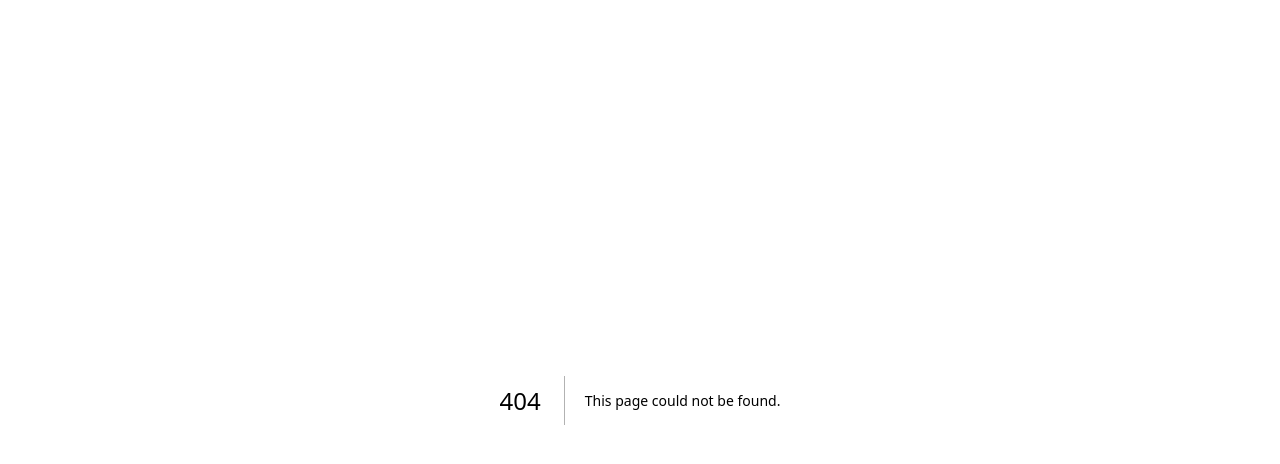
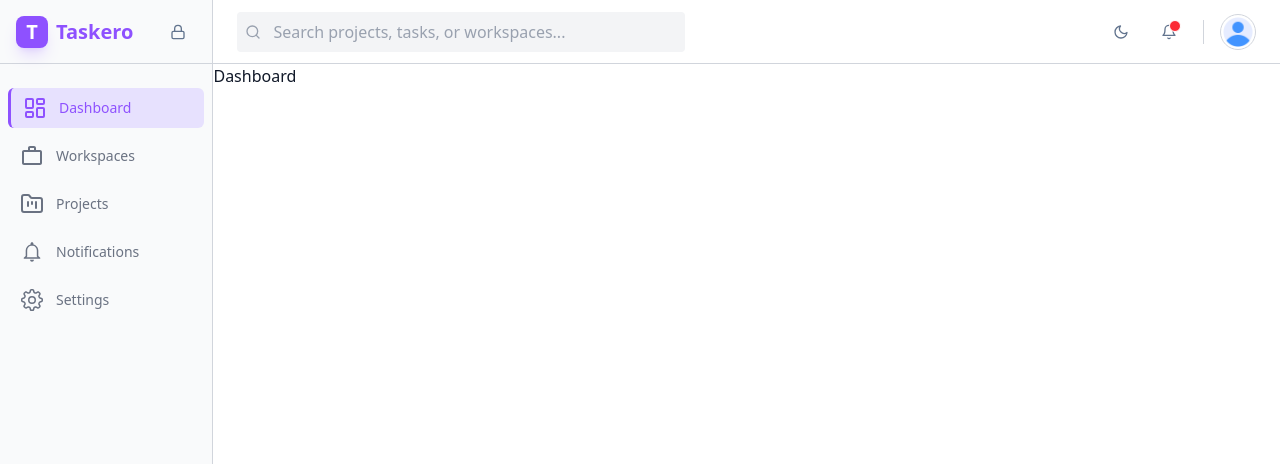
Before and after one commit to mostafaelfawal/taskero, a Next.js app in the folder frontend/: page /taskero/dashboard in a window 1280 px wide. Before the commit this address had no page. Shown: the top 464 px of the page. Built offline with nearby package versions, Linux system fonts and the light colour scheme.

Commit message:
create sidebar

```diff
--- a/frontend/app/auth/layout.tsx
+++ b/frontend/app/auth/layout.tsx
@@ -10,7 +10,7 @@ export default function AuthLayout({ children }: { children: ReactNode }) {
           <p className="h-8 w-8 bg-violet-500 rounded-lg flex items-center justify-center shadow-lg shadow-violet-500/20 text-xl text-white">
             T
           </p>
-          <h1 className="text-xl dark:text-white">Taskero</h1>
+          <h1 className="text-xl text-violet-500">Taskero</h1>
         </Link>
         {children}
         <div className="text-center lg:text-left text-xs text-gray-600 dark:text-slate-400">
--- /dev/null
+++ b/frontend/app/taskero/dashboard/page.tsx
@@ -0,0 +1,3 @@
+export default function Dashboard() {
+  return <main>Dashboard</main>;
+}
--- /dev/null
+++ b/frontend/app/taskero/layout.tsx
@@ -0,0 +1,52 @@
+"use client";
+
+import Sidebar from "@/components/Sidebar";
+import ToggleThemeButton from "@/components/ToggleThemeButton";
+import { RootState } from "@/store/store";
+import Image from "next/image";
+import { ReactNode } from "react";
+import { FiBell, FiSearch } from "react-icons/fi";
+import { useSelector } from "react-redux";
+
+export default function MainLayout({ children }: { children: ReactNode }) {
+  const user = useSelector((state: RootState) => state.user);
+
+  return (
+    <>
+      <div className="flex">
+        <Sidebar />
+        <div className="w-full bg-white dark:bg-gray-900 text-gray-900 dark:text-gray-100">
+          <header className="sticky top-0 backdrop-blur px-6 h-16 flex items-center border-b border-b-gray-300 dark:border-b-slate-700 w-full bg-white/80 dark:bg-gray-900/80">
+            <div className="flex justify-between w-full">
+              <div className="relative w-md">
+                <input
+                  type="search"
+                  placeholder="Search projects, tasks, or workspaces..."
+                  className="w-full bg-gray-100 dark:bg-gray-800 pl-9 pr-4 py-2 rounded focus:outline-none focus:ring-3 focus:ring-violet-300 dark:focus:ring-violet-700 placeholder:text-gray-400 dark:placeholder:text-gray-500 transition-shadow"
+                />
+                <FiSearch className="absolute top-3 left-2 text-gray-400 dark:text-gray-500" />
+              </div>
+              <div className="flex gap-3 items-center">
+                <ToggleThemeButton />
+                <button className="relative text-slate-500 hover:text-slate-600 dark:text-slate-400 dark:hover:text-slate-300 transition-colors w-9 h-9 flex justify-center items-center">
+                  <FiBell />
+                  <span className="absolute top-1.5 right-1.5 rounded-full size-3 bg-red-500 border border-white dark:border-gray-800"></span>
+                </button>
+                <div className="h-6 w-px bg-gray-300 dark:bg-slate-600 mx-1"></div>
+                <div className="relative h-9 w-9 border rounded-full border-gray-300 dark:border-gray-600 hover:border-violet-400 dark:hover:border-violet-500 transition-colors cursor-pointer">
+                  <Image
+                    src={user.avatar || "/default-avatar.png"}
+                    alt="userAvatar"
+                    fill
+                    className="object-cover p-0.5"
+                  />
+                </div>
+              </div>
+            </div>
+          </header>
+          {children}
+        </div>
+      </div>
+    </>
+  );
+}
--- /dev/null
+++ b/frontend/components/Sidebar.tsx
@@ -0,0 +1,127 @@
+import Link from "next/link";
+import { useState } from "react";
+import { FiLock, FiUnlock } from "react-icons/fi";
+import Tooltip from "./Tooltip";
+import { MdOutlineWorkOutline } from "react-icons/md";
+import { LuFolderKanban, LuLayoutDashboard } from "react-icons/lu";
+import { IoMdNotificationsOutline } from "react-icons/io";
+import { GoGear } from "react-icons/go";
+import { motion } from "framer-motion";
+import { usePathname } from "next/navigation";
+
+export default function Sidebar() {
+  const [isCollapsed, setIsCollapsed] = useState(false);
+  const [lockCollapse, setLockCollapse] = useState(false);
+
+  const handleMouseEnter = () => {
+    if (!lockCollapse) setIsCollapsed(true);
+  };
+
+  const handleMouseLeave = () => {
+    if (!lockCollapse) setIsCollapsed(false);
+  };
+
+  return (
+    <aside
+      onMouseEnter={handleMouseEnter}
+      onMouseLeave={handleMouseLeave}
+      className={`sticky top-0 float-left min-h-screen border-r border-r-gray-300
+      dark:border-slate-700 dark:bg-slate-900 transition-all duration-300
+      ${isCollapsed || lockCollapse ? "w-64" : "w-20"}`}
+    >
+      {/* HEADER */}
+      <div className="flex items-center justify-between border-b h-16 w-full px-4 border-b-gray-300 dark:border-b-slate-700 dark:bg-slate-800">
+        <Link
+          href="/taskero/dashboard"
+          className="font-bold flex gap-2 items-center"
+        >
+          <p className="h-8 w-8 bg-violet-500 rounded-lg flex items-center justify-center shadow-lg shadow-violet-500/20 text-xl text-white">
+            T
+          </p>
+
+          {(isCollapsed || lockCollapse) && (
+            <h1 className="text-xl text-violet-500 dark:text-violet-400 transition-opacity">
+              Taskero
+            </h1>
+          )}
+        </Link>
+        {(isCollapsed || lockCollapse) && (
+          <Tooltip message={lockCollapse ? "Unlock Collapse" : "Lock Collapse"}>
+            <button
+              onClick={() => {
+                setLockCollapse(!lockCollapse);
+                if (!lockCollapse) setIsCollapsed(true);
+              }}
+              className="text-slate-500 hover:text-slate-600 dark:text-slate-400 dark:hover:text-slate-500 transition-colors w-9 h-9 flex justify-center items-center"
+            >
+              {lockCollapse ? <FiUnlock /> : <FiLock />}
+            </button>
+          </Tooltip>
+        )}
+      </div>
+
+      {/* NAV */}
+      <nav className="py-6 px-2 space-y-2">
+        <SidebarItem
+          href="/taskero/dashboard"
+          icon={<LuLayoutDashboard size={24} />}
+          text="Dashboard"
+          expanded={isCollapsed || lockCollapse}
+        />
+
+        <SidebarItem
+          href="/taskero/workspaces"
+          icon={<MdOutlineWorkOutline size={24} />}
+          text="Workspaces"
+          expanded={isCollapsed || lockCollapse}
+        />
+
+        <SidebarItem
+          href="/taskero/projects"
+          icon={<LuFolderKanban size={24} />}
+          text="Projects"
+          expanded={isCollapsed || lockCollapse}
+        />
+
+        <SidebarItem
+          href="/taskero/notifications"
+          icon={<IoMdNotificationsOutline size={24} />}
+          text="Notifications"
+          expanded={isCollapsed || lockCollapse}
+        />
+
+        <SidebarItem
+          href="/taskero/settings"
+          icon={<GoGear size={24} />}
+          text="Settings"
+          expanded={isCollapsed || lockCollapse}
+        />
+      </nav>
+    </aside>
+  );
+}
+
+function SidebarItem({ href, icon, text, expanded }: any) {
+  const pathName = usePathname();
+
+  return (
+    <Link
+      href={href}
+      className={`w-full flex items-center gap-3 px-3 py-2 rounded-md text-sm transition-all group ${
+        pathName === href
+          ? "text-violet-500 dark:text-violet-600 bg-violet-300/35 dark:bg-violet-500/20 border-l-3 border-l-violet-500 dark:border-l-violet-700"
+          : "text-gray-500 dark:text-slate-400 hover:bg-gray-100 dark:hover:bg-slate-800 hover:text-black dark:hover:text-white"
+      }`}
+    >
+      {icon}
+      {expanded && (
+        <motion.span
+          initial={{ opacity: 0, x: -10 }}
+          animate={{ opacity: 1, x: 0 }}
+        >
+          {text}
+        </motion.span>
+      )}
+    </Link>
+  );
+}
--- a/frontend/components/ToggleThemeButton.tsx
+++ b/frontend/components/ToggleThemeButton.tsx
@@ -1,7 +1,6 @@
 "use client";
 
 import { FiMoon, FiSun } from "react-icons/fi";
-import ToggleButton from "./toggleButton";
 import { useDispatch, useSelector } from "react-redux";
 import { AppDispatch, RootState } from "@/store/store";
 import { setTheme, toggleTheme } from "@/store/themeSlice";
@@ -25,14 +24,12 @@ export default function ToggleThemeButton() {
   }
 
   return (
-    <div className="flex gap-2 items-center">
-      <FiSun
-        className={theme === "dark" ? "text-slate-500" : "text-orange-500"}
-      />
-      <ToggleButton isOn={theme === "dark"} toggleFn={handleToggleTheme} />
-      <FiMoon
-        className={theme === "dark" ? "text-violet-500" : "text-slate-500"}
-      />
-    </div>
+    <button onClick={handleToggleTheme} className="text-slate-500 hover:text-slate-600 dark:text-slate-400 dark:hover:text-slate-500 transition-colors w-9 h-9 flex justify-center items-center">
+      {theme === "dark" ? (
+        <FiSun />
+      ) : (
+        <FiMoon />
+      )}
+    </button>
   );
 }
--- /dev/null
+++ b/frontend/components/Tooltip.tsx
@@ -0,0 +1,42 @@
+"use client";
+
+import { ReactNode } from "react";
+import {
+  Content,
+  Portal,
+  Root,
+  Provider,
+  Trigger,
+} from "@radix-ui/react-tooltip";
+
+type TooltipProps = {
+  children: ReactNode;
+  message: string;
+  side?: "top" | "right" | "bottom" | "left";
+};
+
+export default function Tooltip({
+  children,
+  message,
+  side = "bottom",
+}: TooltipProps) {
+  return (
+    <Provider delayDuration={300}>
+      <Root>
+        <Trigger asChild>{children}</Trigger>
+        <Portal>
+          <Content
+            side={side}
+            align="center"
+            sideOffset={5}
+            className="z-3 bg-gray-500 dark:bg-gray-800 text-white dark:text-gray-100
+                       text-sm px-3 py-1.5 rounded-md shadow-lg select-none
+                       animate-fadeIn"
+          >
+            {message}
+          </Content>
+        </Portal>
+      </Root>
+    </Provider>
+  );
+}
--- a/frontend/package.json
+++ b/frontend/package.json
@@ -10,6 +10,7 @@
   },
   "dependencies": {
     "@hookform/resolvers": "^5.2.2",
+    "@radix-ui/react-tooltip": "^1.2.8",
     "@reduxjs/toolkit": "^2.11.0",
     "@tanstack/react-query": "^5.90.11",
     "axios": "^1.13.2",
```
Also changed, not shown: 1 other file (tests, documents, lock files or other folders).
